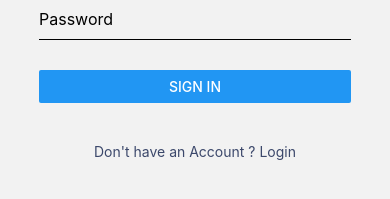
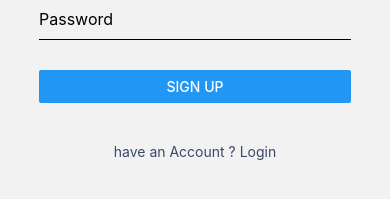
Before and after one commit to mahabubr/food-swipe, a React Native app: screen /SignUp in a window 390 px wide. Shown: the part 621-820 px from the top of the page. Built offline with nearby package versions, Linux system fonts and the light colour scheme; no server answers.

Commit message:
sign up implement

```diff
--- a/App.js
+++ b/App.js
@@ -3,11 +3,28 @@ import LoginRoute from './routes/LoginRoute/LoginRoute';
 
 import 'react-native-gesture-handler';
 
+import { ClerkProvider, SignedIn, SignedOut } from '@clerk/clerk-expo';
+import { CLERK_PUBLISHABLE_KEY } from '@env'
+import HomeRoute from './routes/HomeRoute/HomeRoute';
+import { createNativeStackNavigator } from '@react-navigation/native-stack';
+
+const Stack = createNativeStackNavigator()
 
 export default function App() {
   return (
-    <NavigationContainer>
-      <LoginRoute />
-    </NavigationContainer>
+    <ClerkProvider publishableKey={CLERK_PUBLISHABLE_KEY}>
+      <NavigationContainer>
+        <Stack.Navigator initialRouteName='Login' screenOptions={{
+          headerShown: false
+        }}>
+          <Stack.Group>
+            <Stack.Screen component={HomeRoute} name='Home' />
+          </Stack.Group>
+          <Stack.Group>
+            <Stack.Screen component={LoginRoute} name='Login' />
+          </Stack.Group>
+        </Stack.Navigator>
+      </NavigationContainer>
+    </ClerkProvider>
   );
 }
--- a/package.json
+++ b/package.json
@@ -9,14 +9,17 @@
     "web": "expo start --web"
   },
   "dependencies": {
+    "@clerk/clerk-expo": "^0.16.1",
     "@react-navigation/bottom-tabs": "^6.5.7",
     "@react-navigation/native": "^6.1.6",
     "@react-navigation/native-stack": "^6.9.12",
     "@react-navigation/stack": "^6.3.16",
     "expo": "~48.0.10",
     "expo-status-bar": "~1.4.4",
+    "expo-updates": "~0.16.4",
     "react": "18.2.0",
     "react-native": "0.71.6",
+    "react-native-dotenv": "^3.4.8",
     "react-native-gesture-handler": "~2.9.0",
     "react-native-safe-area-context": "4.5.0",
     "react-native-screens": "~3.20.0"
--- a/routes/LoginRoute/LoginRoute.js
+++ b/routes/LoginRoute/LoginRoute.js
@@ -2,7 +2,6 @@ import React from 'react'
 import { createNativeStackNavigator } from '@react-navigation/native-stack'
 
 import { ForgetPassword, Login, SignUp } from '../../screen/Login/index'
-import HomeRoute from '../HomeRoute/HomeRoute'
 import CategoryItems from '../../screen/Home/Landing/CategoryItems/CategoryItems'
 import Item from '../../screen/Home/Landing/CategoryItems/Item/Item'
 
@@ -21,7 +20,6 @@ const LoginRoute = () => {
             <Stack.Screen name='Login' component={Login} />
             <Stack.Screen name='SignUp' component={SignUp} />
             <Stack.Screen name='ForgetPassword' component={ForgetPassword} />
-            <Stack.Screen name='Home' component={HomeRoute} />
             <Stack.Screen name='Category' component={CategoryItems} />
             <Stack.Screen name='Item' component={Item} />
         </Stack.Navigator>
--- a/screen/Login/SignUp/SignUp.js
+++ b/screen/Login/SignUp/SignUp.js
@@ -1,28 +1,102 @@
 import { View, Text, Image, TextInput, Button, TouchableOpacity } from 'react-native'
-import React from 'react'
+import React, { useState } from 'react'
+
+import { CLERK_PUBLISHABLE_KEY } from '@env'
 
 import styles from './signUp.style'
 import { signupBanner } from '../../../constants/images'
 import { useNavigation } from '@react-navigation/native'
+import { useSignUp } from '@clerk/clerk-expo'
 
 const SignUp = () => {
+
   const route = useNavigation()
 
+  const { isLoaded, signUp, setActive } = useSignUp()
+
+  const [email, setEmail] = useState('')
+  const [password, setPassword] = useState('')
+  const [pendingVerify, setPendingVerify] = useState(false)
+  const [code, setCode] = useState('')
+
+  const onSignUpPress = async () => {
+    if (!isLoaded) {
+      return
+    }
+
+    try {
+
+      await signUp.create({
+        emailAddress: email,
+        password: password
+      })
+
+      await signUp.prepareEmailAddressVerification({ strategy: 'email_code' })
+
+      setPendingVerify(true)
+
+    } catch (err) {
+      console.log(JSON.stringify(err));
+    }
+  }
+
+  const onPressVerify = async () => {
+    if (!isLoaded) {
+      return
+    }
+
+    try {
+
+      const completeSignUp = await signUp.attemptEmailAddressVerification({
+        code
+      })
+
+      await setActive({ session: completeSignUp.createdSessionId })
+
+      route.navigate('Home')
+
+    } catch (e) {
+      console.log(JSON.stringify(e));
+    }
+  }
+
   return (
+    <>
+      {
+        !pendingVerify && (
           <View style={styles.container}>
             <Image style={styles.image} source={signupBanner} />
             <Text style={styles.mainText}>New On Here</Text>
             <Text style={styles.secondaryText}>Register and boost your ability</Text>
             <View style={styles.textInputContainer}>
               <TextInput style={styles.textInput} placeholder='Full Name' textContentType='name' />
-        <TextInput style={styles.textInput} placeholder='Email' textContentType='emailAddress' />
-        <TextInput style={styles.textInput} placeholder='Password' textContentType='password' secureTextEntry={true} />
+              <TextInput onChangeText={(text) => setEmail(text)} style={styles.textInput} placeholder='Email' textContentType='emailAddress' />
+              <TextInput onChangeText={(text) => setPassword(text)} style={styles.textInput} placeholder='Password' textContentType='password' secureTextEntry={true} />
               <TouchableOpacity style={styles.button}>
-          <Button title='Sign In' />
+                <Button onPress={onSignUpPress} title='Sign Up' />
               </TouchableOpacity>
             </View>
-      <Text onPress={() => route.navigate('Login')} style={styles.secondaryText}>Don't have an Account ? Login</Text>
+            <Text onPress={() => route.navigate('Login')} style={styles.secondaryText}>have an Account ? Login</Text>
           </View>
+        )
+      }
+      {
+        pendingVerify && (
+          <View style={styles.container}>
+            <Image style={styles.image} source={signupBanner} />
+            <Text style={styles.mainText}>Check Your Email</Text>
+            <Text style={styles.secondaryText}>Verify Your Email Address</Text>
+            <View style={styles.textInputContainer}>
+              <TextInput onChangeText={(text) => setCode(text)} style={styles.textInput} placeholder='Code' />
+              <TouchableOpacity style={styles.button}>
+                <Button onPress={onPressVerify} title='Verify' />
+              </TouchableOpacity>
+            </View>
+            <Text onPress={() => setPendingVerify(false)} style={styles.secondaryText}>Go to Sign Up Page</Text>
+          </View>
+        )
+      }
+    </>
   )
 }
 
```
Also changed, not shown: .babelrc (added), 2 other files (tests, documents, lock files or other folders). Lines whose indentation alone changed are shown as unchanged.
